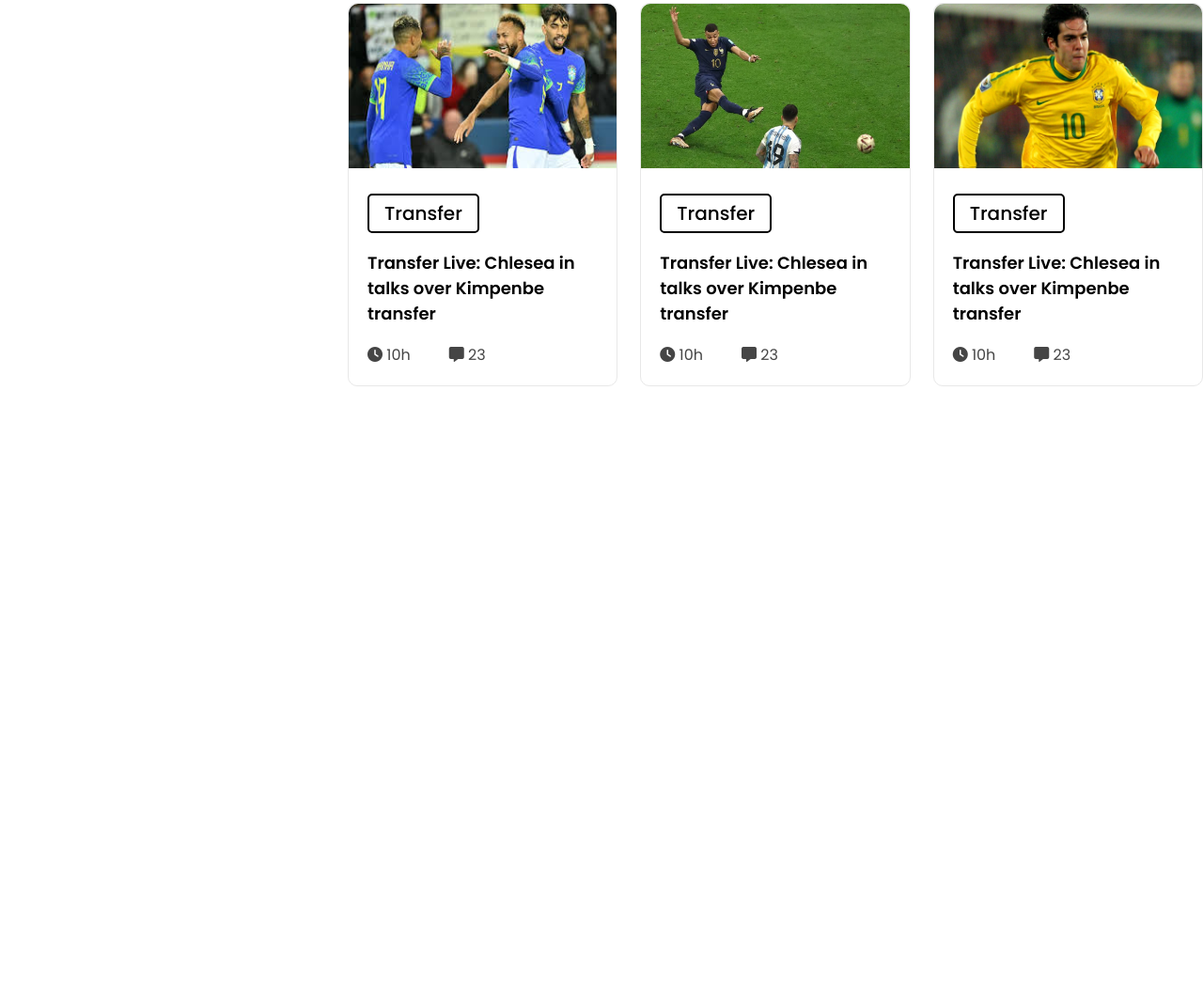
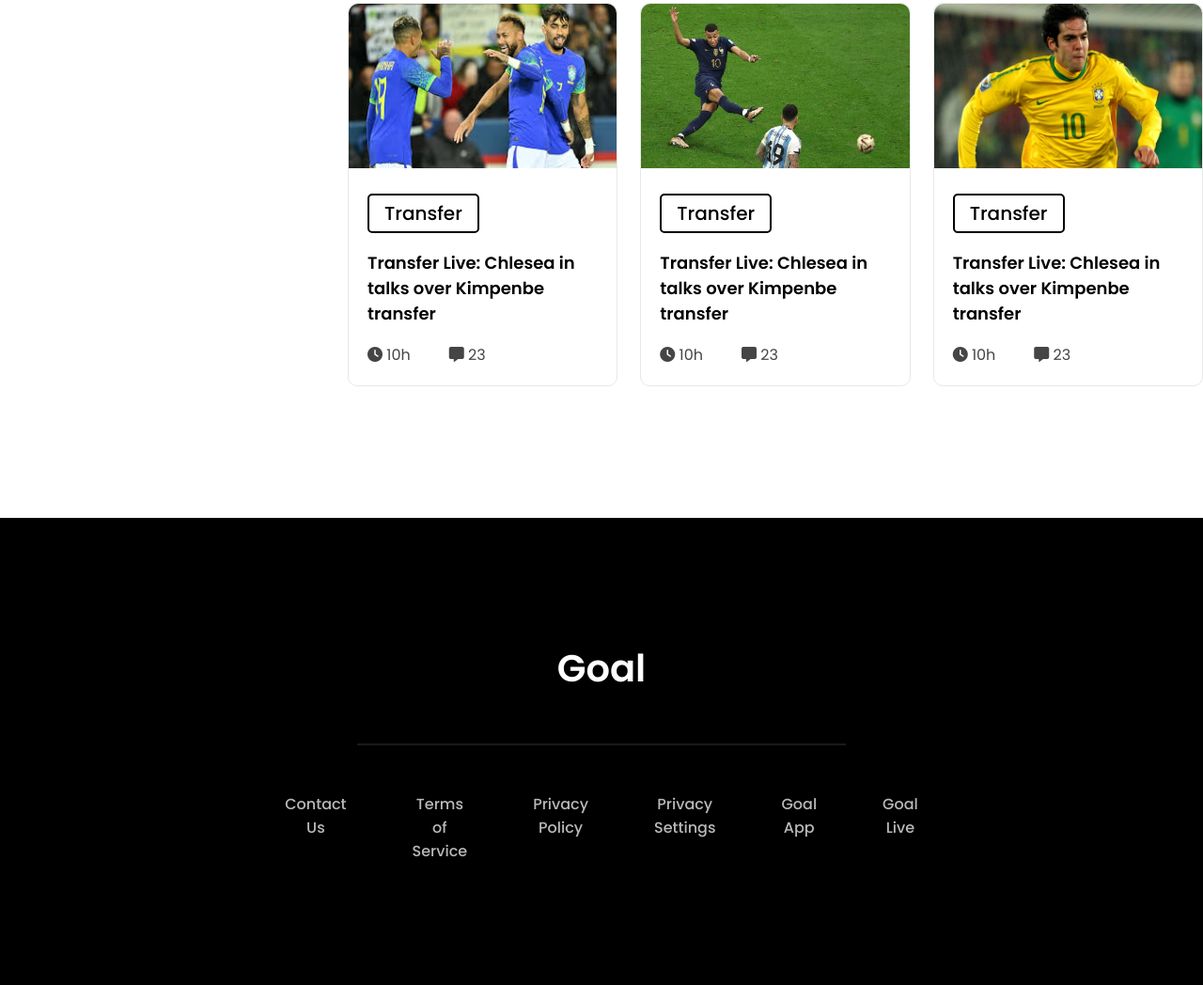
Before and after one commit to Antor-Chowdhury/world-cup, a plain HTML site: page index.html in a window 1280 px wide. Shown: the part 1301-2349 px from the top of the page at 94% size. Before the commit the page ends 1852 px from the top, so only its background shows below. Drawn offline with Linux system fonts and the light colour scheme.

Commit message:
added footer section

```diff
--- a/index.html
+++ b/index.html
@@ -130,5 +130,21 @@
         </div>
       </section>
     </main>
+
+    <!-- Footer Section -->
+    <footer>
+      <section class="footer">
+        <h2>Goal</h2>
+        <hr />
+        <ul>
+          <li><a href="#">Contact Us</a></li>
+          <li><a href="#">Terms of Service</a></li>
+          <li><a href="#">Privacy Policy</a></li>
+          <li><a href="#">Privacy Settings</a></li>
+          <li><a href="#">Goal App</a></li>
+          <li><a href="#">Goal Live</a></li>
+        </ul>
+      </section>
+    </footer>
   </body>
 </html>
--- a/main.css
+++ b/main.css
@@ -117,3 +117,36 @@
   color: #161616cc;
   gap: 41px;
 }
+
+/* Footer section */
+
+.footer {
+  /* background-color: rgb(22, 22, 22); */
+  background-color: black;
+  text-align: center;
+  padding: 130px 380px;
+}
+
+.footer h2 {
+  font-weight: 600;
+  font-size: 40px;
+  color: white;
+}
+.footer hr {
+  max-width: 1440px;
+  border: 1px solid rgba(255, 255, 255, 0.1);
+  margin: 50px auto;
+}
+
+.footer ul {
+  list-style: none;
+  display: flex;
+  gap: 70px;
+  justify-content: center;
+}
+
+.footer ul a {
+  text-decoration: none;
+  font-weight: 500;
+  color: #b9b9b9;
+}
```
